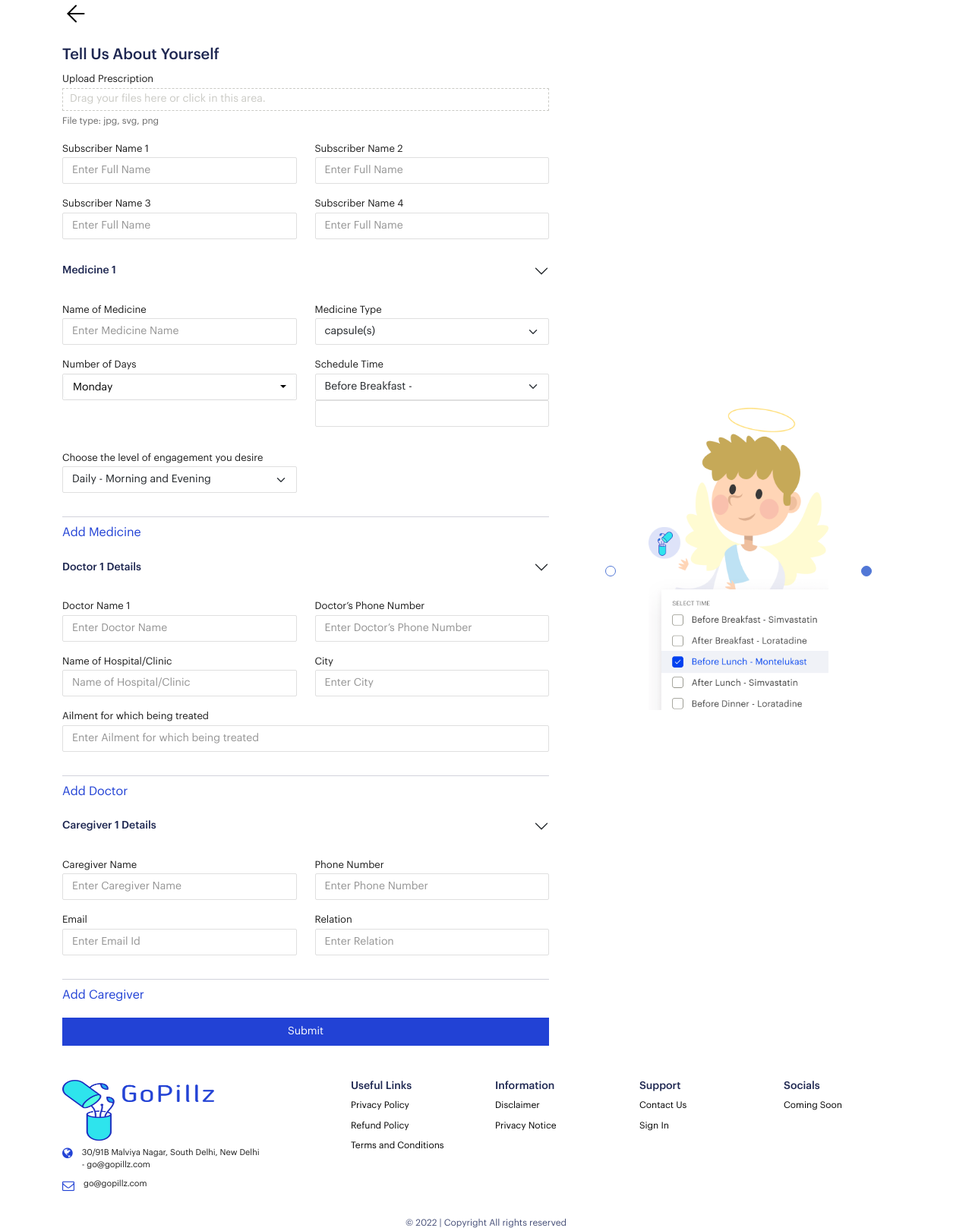
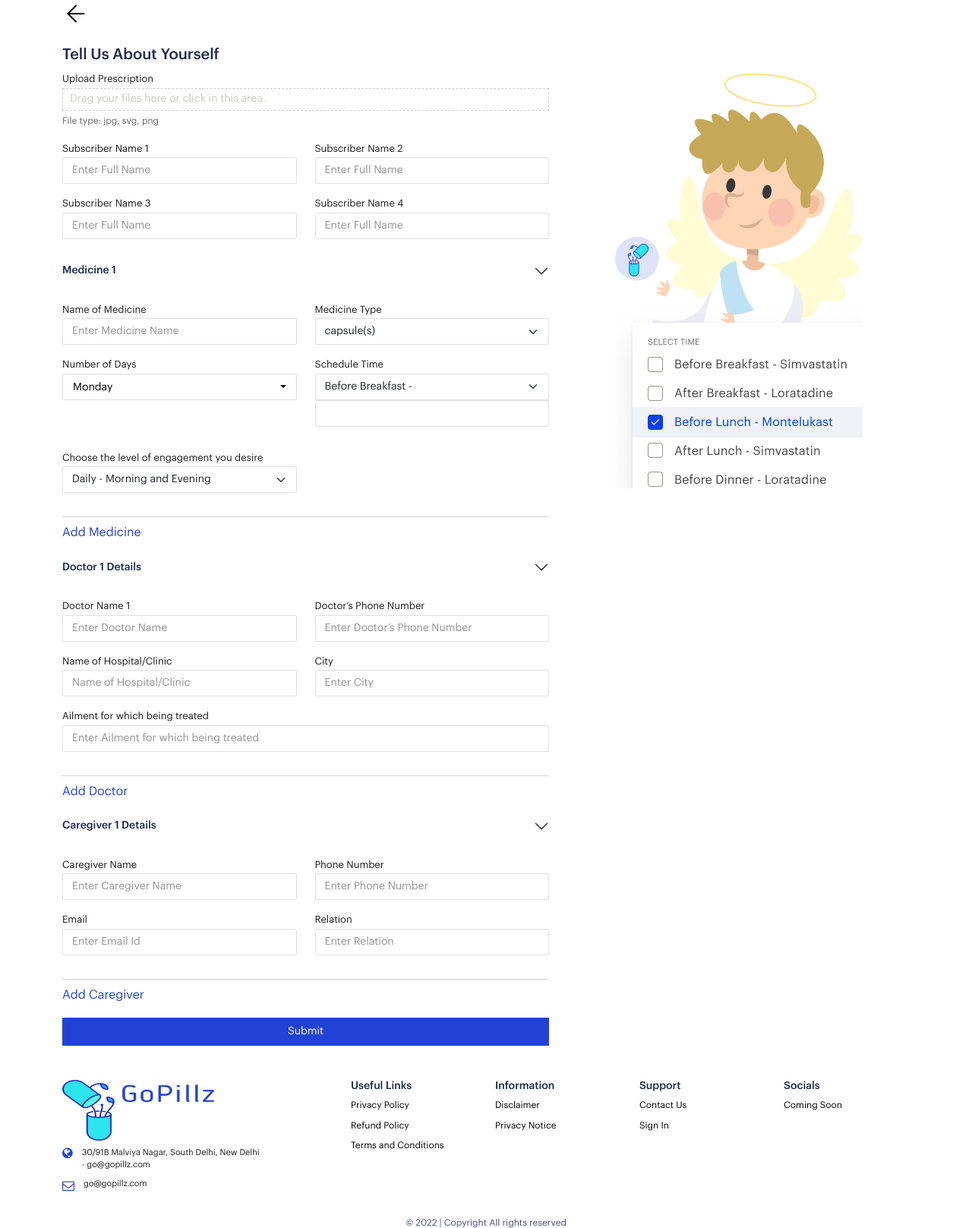
Before and after one commit to Krishan11234/GoPillz, a Django app: page /update-prescription in a window 1280 px wide. Shown: the part 106-1723 px from the top of the page at 76% size. Run offline with Django 4.2, Linux system fonts and the light colour scheme; the visitor is signed in with stand-in values (Sample User, id 1); some libraries are stand-ins or nearby versions.

Commit message:
frontend design chnages

```diff
--- a/gopillz/app/static/css/howitworks.css
+++ b/gopillz/app/static/css/howitworks.css
@@ -117,7 +117,8 @@
     background-color: #DEE3F9;
   }
   .right__container{
-        margin: auto;
+        margin: 10px auto;
+        text-align:center;
       }
       //responsive
    @media  (max-width:992px) {
--- a/gopillz/app/static/js/index.js
+++ b/gopillz/app/static/js/index.js
@@ -1,27 +1,27 @@
 // slider js
 
-        var index = 0;
-        var slides = document.querySelectorAll(".slides");
-        var dot = document.querySelectorAll(".dot");
-        function changeSlide() {
-            if (index < 0) {
-                index = slides.length - 1;
-            }
-            if (index > slides.length - 1) {
-                index = 0;
-            }
-            for (let i = 0; i < slides.length; i++) {
-                slides[i].style.display = "none";
-                dot[i].classList.remove("active");
-            }
-            if(slides[index]){
-               slides[index].style.display = "block";
-               dot[index].classList.add("active");
-            }
-            index++;
-            setTimeout(changeSlide, 2000);
-        }
-        changeSlide();
+//        var index = 0;
+//        var slides = document.querySelectorAll(".slides");
+//        var dot = document.querySelectorAll(".dot");
+//        function changeSlide() {
+//            if (index < 0) {
+//                index = slides.length - 1;
+//            }
+//            if (index > slides.length - 1) {
+//                index = 0;
+//            }
+//            for (let i = 0; i < slides.length; i++) {
+//                slides[i].style.display = "none";
+//                dot[i].classList.remove("active");
+//            }
+//            if(slides[index]){
+//               slides[index].style.display = "block";
+//               dot[index].classList.add("active");
+//            }
+//            index++;
+//            setTimeout(changeSlide, 2000);
+//        }
+//        changeSlide();
 
 // accordian js
 
--- a/gopillz/app/templates/how_it_works.html
+++ b/gopillz/app/templates/how_it_works.html
@@ -209,7 +209,7 @@
               <div class="col-xs-12 col-sm-12 col-md-5 col-lg-6 col-xl-6  ">
                   <h5 class>How it works</h5>
                   <div class="description">
-                    <p>GoPillz is offered as a wellness service by the best care providers ( Dr's and Hospitals) in the country. In case your care provider is not offering GoPillz, you can buy a subscription directly with us.</p>
+                      <p>GoPillz is a wellness service that helps you take better care of your and your loved ones health  <i class="fa fa-heart" aria-hidden="true"></i>  </p>
                     <p>You can also renew your subscription directly from us if you have changed your doctor or hospital but still love your GoPillz Angels <i class="fa fa-heart" aria-hidden="true"></i>                      ️</p>
                   </div>
               </div>
--- a/gopillz/app/templates/index.html
+++ b/gopillz/app/templates/index.html
@@ -215,7 +215,7 @@
                   {% endif %}
                   <div class="col-sm-12 col-md-6 col-lg-7 col-xl-6 contact__us__content">
                     <h5>Contact Us</h5>
-                    <p>Not just families but doctors, hospitals, care providers, pharma,<br> medical insurers are too able to offer better care with GoPillz. Write to us on go@GoPillz.com to learn more.</p>
+                    <p>Not just families but doctors, hospitals, care providers, pharma,<br> medical insurers are too able to offer better care with GoPillz. Write to us on go@gopillz.com to learn more.</p>
                     <div class="row">
                         <div class="col-sm-5 col-md-6 mb-3">
                           <label>First Name</label>
--- a/gopillz/payment/templates/prescription.html
+++ b/gopillz/payment/templates/prescription.html
@@ -99,7 +99,7 @@ dropdown-menu.show{
       .bootstrap-datetimepicker-widget.dropdown-menu {
         margin: 2px 0;
         padding: 4px;
-        width:auto;
+        width:300px;
       }
 
       /* @media (min-width: 768px) {
@@ -1299,15 +1299,15 @@ dropdown-menu.show{
                 </div>
             </div>
             <div class="col-12 col-lg-5 right__container">
-                <div id="slider">
-                    <div class="slides">
-                        <img src="/static/assets/images/slider1img.png" />
-                    </div>
-                    <div class="slides">
+<!--                <div id="slider">-->
+<!--                    <div class="slides">-->
+<!--                        <img src="/static/assets/images/slider1img.png" />-->
+<!--                    </div>-->
+<!--                    <div class="slides">-->
                         <img src="/static/assets/images/frame2.png" />
-                    </div>
-                    <div id="dot"><span class="dot"></span><span class="dot"></span></div>
-                </div>
+<!--                    </div>-->
+<!--                    <div id="dot"><span class="dot"></span><span class="dot"></span></div>-->
+<!--                </div>-->
 
             </div>
         </div>
```
